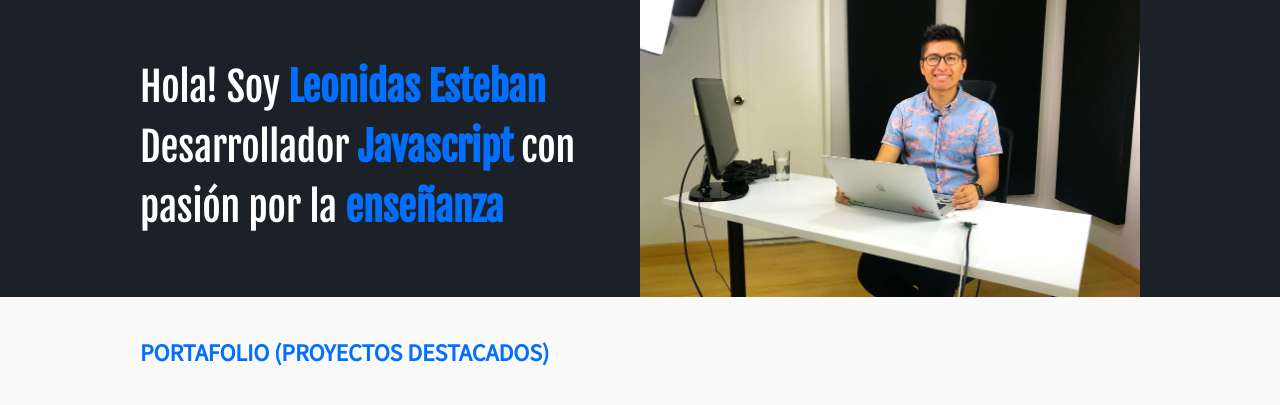
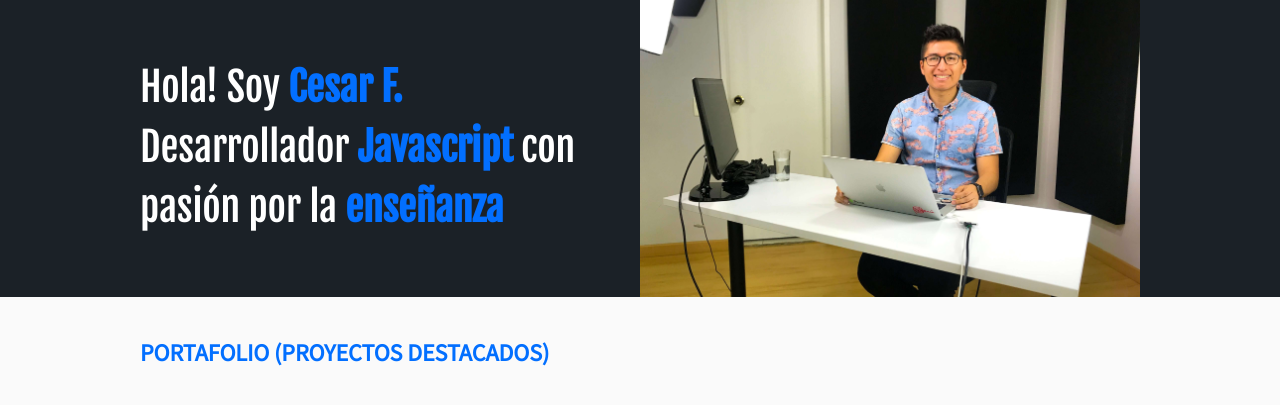
Before and after one commit to Beguface/curso-pagespeed-insights, a plain HTML site: page index.html in a window 1280 px wide. Shown: the part 73-478 px from the top of the page. Drawn offline with Linux system fonts and the light colour scheme.

Commit message:
Cambios en el titulo de la pagina

```diff
--- a/index.html
+++ b/index.html
@@ -2,7 +2,7 @@
 <html lang="es">
   <head>
     <meta charset="UTF-8" />
-    <title>Leonidas Esteban</title>
+    <title>BEGUFACE</title>
     <link rel="icon" type="image/png" href="images/favicon.png" />
     <!-- <style>
       @media screen and (max-width: 768px) {
@@ -41,7 +41,7 @@
     <section class="hero">
       <div class="container">
         <h1>
-          Hola! Soy <strong>Leonidas Esteban</strong> <br/> Desarrollador  <strong>Javascript</strong> con <br> pasión por la <strong>enseñanza</strong>
+          Hola! Soy <strong>Cesar F.</strong> <br/> Desarrollador  <strong>Javascript</strong> con <br> pasión por la <strong>enseñanza</strong>
         </h1>
         <img class="hero-image" src="images/hero.jpg" width="500" height="300" alt="imagen principal del sitio">
       </div>
```
